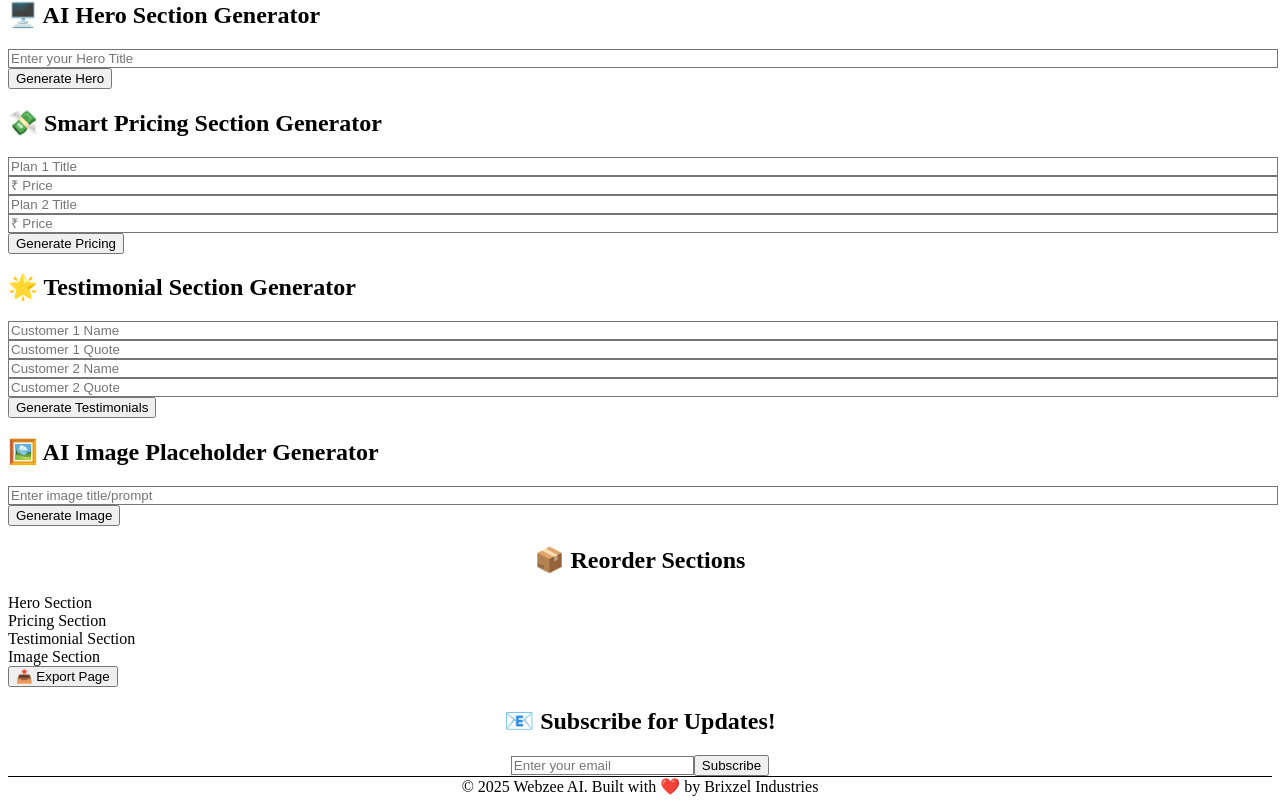
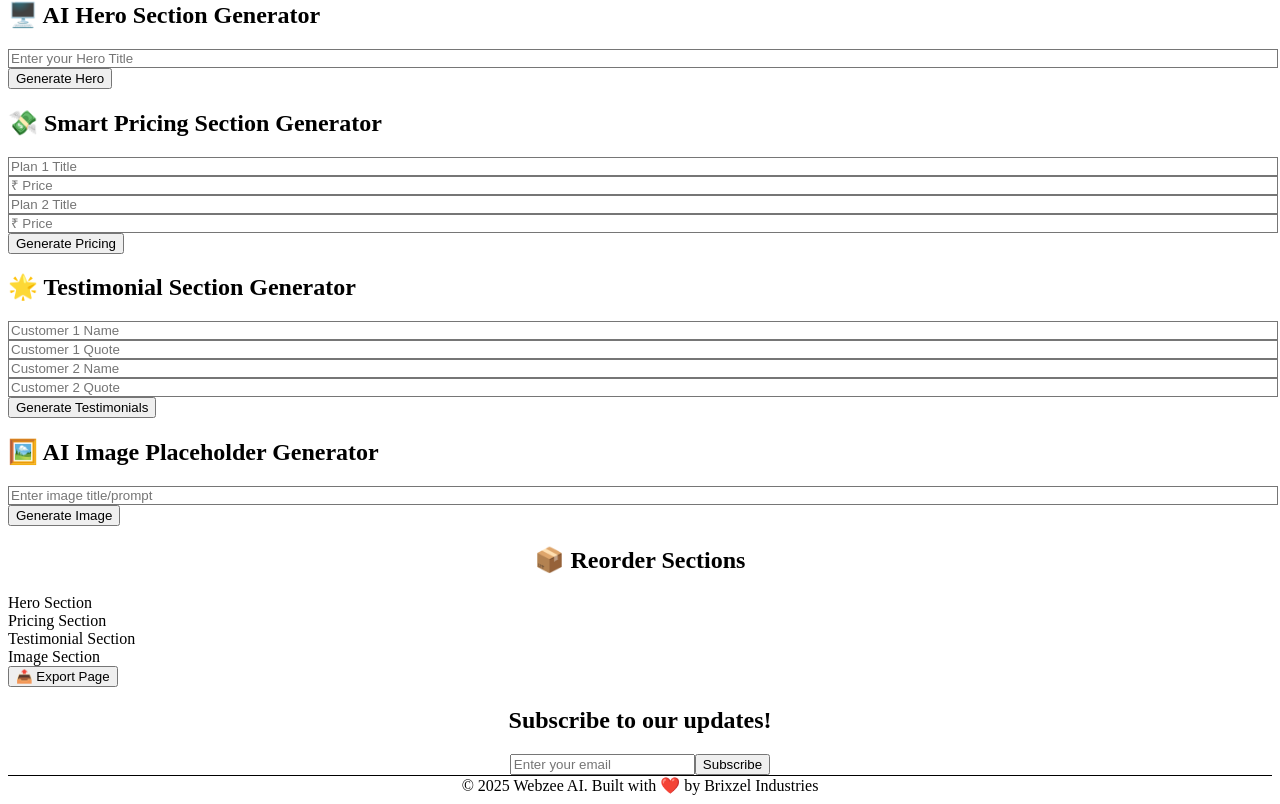
Before and after one commit to pradeep10112/webzee.ai, a React (Vite) app: page / in a window 1280 px wide. Shown: the part 212-1016 px from the top of the page. Built offline with nearby package versions, Linux system fonts and the light colour scheme.

Commit message:
Update app

```diff
--- a/src/components/NewsletterForm.tsx
+++ b/src/components/NewsletterForm.tsx
@@ -1,25 +1,26 @@
-function NewsletterForm() {
+
+
+const NewsletterForm = () => {
   return (
-    <section className="text-center my-10">
-      <h2 className="text-2xl font-semibold">📧 Subscribe for Updates!</h2>
-      <form
-        action="https://formspree.io/f/xrbkrnko"
-        method="POST"
-        className="mt-4 space-y-4"
-      >
+    <div className="bg-gray-800 text-white p-6 rounded-lg mt-10 text-center">
+      <h2 className="text-2xl mb-4">Subscribe to our updates!</h2>
+      <form action="https://formspree.io/f/xrbkrnko" method="POST">
         <input
           type="email"
           name="email"
           placeholder="Enter your email"
+          className="p-2 rounded text-black"
           required
-          className="border px-4 py-2 rounded w-72"
         />
-        <button type="submit" className="bg-blue-600 text-white px-4 py-2 rounded">
+        <button
+          type="submit"
+          className="ml-2 px-4 py-2 bg-blue-500 rounded hover:bg-blue-600"
+        >
           Subscribe
         </button>
       </form>
-    </section>
+    </div>
   );
-}
+};
 
 export default NewsletterForm;
```
